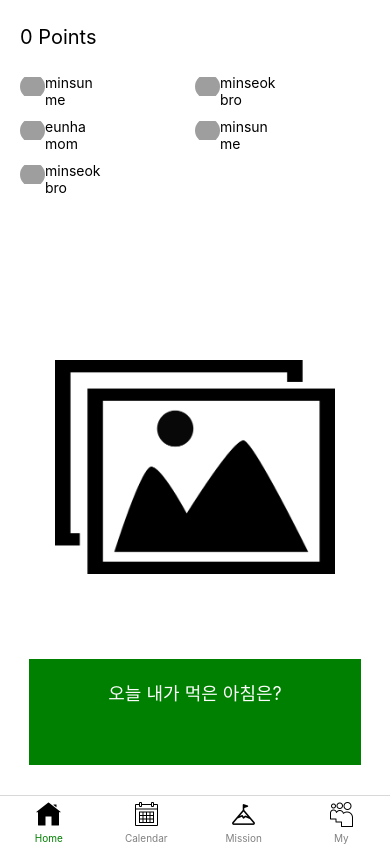
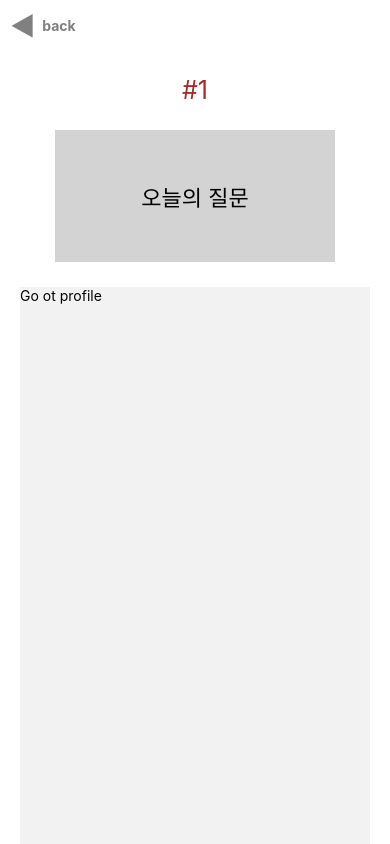
Before and after one commit to Graduation-Project-SMCS/client, a React Native app in the folder MyProject/: screen /QuestComponent in a window 390 px wide. Built offline with nearby package versions, Linux system fonts and the light colour scheme; grey boxes are pictures that could not be loaded; what react-native would draw is missing.

Commit message:
[edit] 질문 페이지 navigator 추가 및 모달 삭제

```diff
--- a/MyProject/App.js
+++ b/MyProject/App.js
@@ -3,6 +3,8 @@ import React from 'react';
 import { DefaultTheme, NavigationContainer } from '@react-navigation/native';
 import AppNavigator from './navigation/AppNavigator';
 import { Platform, StatusBar } from 'react-native';
+import { enableScreens } from 'react-native-screens';
+enableScreens(false);
 
 const App = () => {
   const ColorTheme = {
--- a/MyProject/components/ScreenContainer.js
+++ b/MyProject/components/ScreenContainer.js
@@ -4,6 +4,7 @@ import {SafeAreaView} from "react-native";
 
 const ScreenContainer = props => {
     const { colors } = useTheme();
+    console.log(props.style)
 
     return (
         <SafeAreaView style={{
--- a/MyProject/navigation/AppNavigator.js
+++ b/MyProject/navigation/AppNavigator.js
@@ -3,6 +3,7 @@ import { createStackNavigator } from '@react-navigation/stack';
 import HomeNavigator from './HomeNavigator';
 import AuthNavigator from './AuthNavigator';
 import TodayQuestNavigator from './TodayQuestNavigator';
+import { QuestComponent } from '../pages';
 
 const Stack = createStackNavigator();
 
@@ -16,9 +17,8 @@ const AppNavigator = () => {
                 isSignedIn ?
                 <>
                     <Stack.Screen name="App" children={({navigation}) => <HomeNavigator navigation={navigation}/>} />
-                    {/* <Stack.screen name="Quest" component={Quest} />
-                    <Stack.screen name="Answer" component={Answer} /> */}
-                    <Stack.Screen name="Quest" children={({navigation}) => <TodayQuestNavigator navigation={navigation}/>} />
+                    {/* <Stack.Screen name="TodayQuest" children={({navigation}) => <TodayQuestNavigator navigation={navigation}/>} /> */}
+                    <Stack.Screen name="QuestComponent" component={QuestComponent} />
                 </> :
                 <Stack.Screen name='Auth' children={({navigation}) => <AuthNavigator navigation={navigation} />} />
             }
--- a/MyProject/navigation/HomeNavigator.js
+++ b/MyProject/navigation/HomeNavigator.js
@@ -33,7 +33,6 @@ export default function HomeNavigator({navigation}) {
             <Tab.Screen name="Calendar" component={CalendarScreen} />
             <Tab.Screen name="Mission" component={MissionScreen} />
             <Tab.Screen name="My" component={MyPageScreen} />
-
         </Tab.Navigator>
     );
 };
--- a/MyProject/navigation/TodayQuestNavigator.js
+++ b/MyProject/navigation/TodayQuestNavigator.js
@@ -5,7 +5,7 @@ const Stack = createNativeStackNavigator();
 
 const TodayQuestNavigator = ({navigation}) => {
     return (
-        <Stack.Navigator initialRouteName='Quest' screenOptions={{headerShown: false}}>
+        <Stack.Navigator initialRouteName='Quest' screenOptions={{headerShown: false, animation: 'none'}}>
             <Stack.Screen name="Quest"
                 children={() => <QuestScreen navigation={navigation}/>}
             />
--- a/MyProject/pages/MainPage.js
+++ b/MyProject/pages/MainPage.js
@@ -1,19 +1,14 @@
 import React, { useEffect, useState } from 'react';
 import {
-    StyleSheet,
     View,
     Text,
     Image,
     Pressable,
-    Modal,
   } from 'react-native';
 import ScreenContainer from '../components/ScreenContainer';
-import TodayQuestNavigator from '../navigation/TodayQuestNavigator';
 
 const MainPage = ({ navigation }) => {
   const [familyInfo, setFamilyInfo] = useState([]);
-  const [modalVisible, setModalVisible] = useState(false);
-  const [init, setInit] = useState('');
 
   useEffect(() => {
     setFamilyInfo([
@@ -84,80 +79,16 @@ const MainPage = ({ navigation }) => {
             nativeID='questionBtn'
             style={{ position: 'absolute', bottom: 30, alignSelf: 'center', width: '85%' }}
             onPress={() => {
-              setModalVisible(true)
-              console.log(modalVisible)
+              navigation.navigate('QuestComponent')
             }}
           >
             <View style={{ backgroundColor: 'green' }}>
               <Text style={{ fontSize: 18, padding: 20, color: 'white', textAlign: 'center'}}>오늘 내가 먹은 아침은?</Text>
-              <Text style={{ fontSize: 18, padding: 20, color: 'white', textAlign: 'center'}}>{init}</Text>
             </View>
           </Pressable>
       </ScreenContainer>
-      <Modal
-      animationType='slide'
-      transparent={true}
-      visible={modalVisible}
-    >
-        <View style={styles.centeredView}>
-          <View style={styles.modalView}>
-            <Pressable
-              style={styles.button}
-              onPress={() => setModalVisible(!modalVisible)}
-            >
-              <Text style={styles.textStyle}>X</Text>
-            </Pressable>
-
-            <Text style={{ color: 'brown', fontSize: 25}}>#{1}</Text>
-            <View style={{ backgroundColor: 'lightgray', width: '80%', marginTop: 25, justifyContent: 'center', marginHorizontal: 25 }}>
-              <Text style={{ fontSize: 25, textAlign: 'center', paddingVertical: 50 }}>
-                오늘의 질문
-              </Text>
-            </View>
-            <TodayQuestNavigator navigation={navigation} />
-          </View>
-        </View>
-      </Modal>
     </>
   );
 };
 
 export default MainPage;
-
-const styles = StyleSheet.create({
-  centeredView: {
-    flex: 1,
-    justifyContent: "center",
-    alignItems: "center",
-    marginTop: 22,
-  },
-  modalView: {
-    marginVertical: 20,
-    marginHorizontal: 30,
-    backgroundColor: "white",
-    borderRadius: 20,
-
-    alignItems: "center",
-    shadowColor: "#000",
-    shadowOffset: {
-      width: 0,
-      height: 2
-    },
-    shadowOpacity: 0.25,
-    shadowRadius: 4,
-    elevation: 5,
-    width: '100%',
-    height: '100%',
-  },
-  button: {
-    borderRadius: 20,
-    paddingHorizontal: 35,
-    paddingTop: 35,
-    alignSelf: 'flex-end',
-  },
-  textStyle: {
-    color: 'black',
-    fontWeight: '900',
-    fontSize: 24,
-  },
-});
--- a/MyProject/pages/Quest/AnswerPage.js
+++ b/MyProject/pages/Quest/AnswerPage.js
@@ -1,10 +1,10 @@
 import React from 'react';
 import { Text } from 'react-native';
 
-const Answer = ({ navigation, route }) => {
+const Answer = ({ navigation }) => {
     return (
         <>
-            <Text>This is {route.params.name}'s profile</Text>
+            <Text>This is  profile</Text>
         </>
     );
 };
--- /dev/null
+++ b/MyProject/pages/Quest/QuestComponent.js
@@ -0,0 +1,34 @@
+import React from 'react';
+import { Text, StyleSheet, View } from 'react-native';
+import HeaderNavigation from '../../components/HeaderNavigation';
+import ScreenContainer from '../../components/ScreenContainer';
+import TodayQuestNavigator from '../../navigation/TodayQuestNavigator';
+
+const QuestComponent = ({ navigation }) => {
+    return (
+        <>
+            <HeaderNavigation navigation={navigation} />
+            <ScreenContainer>
+                <Text style={{ color: 'brown', fontSize: 25, textAlign: 'center' }}>#{1}</Text>
+                <View style={styles.questionBox}>
+                    <Text style={{ fontSize: 22, textAlign: 'center', paddingVertical: 50 }}>
+                    오늘의 질문
+                    </Text>
+                </View>
+                <TodayQuestNavigator navigation={navigation}/>
+            </ScreenContainer>
+        </>
+    );
+};
+
+export default QuestComponent;
+
+const styles = StyleSheet.create({
+  questionBox: {
+    backgroundColor: 'lightgray',
+    width: '80%',
+    marginVertical: 25,
+    justifyContent: 'center',
+    alignSelf: 'center'
+  },
+});
--- a/MyProject/pages/Quest/QuestPage.js
+++ b/MyProject/pages/Quest/QuestPage.js
@@ -1,5 +1,5 @@
 import React from 'react';
-import { Text, Pressable } from 'react-native';
+import { Text, Pressable, StyleSheet } from 'react-native';
 
 const Quest = ({ navigation }) => {
     return (
@@ -17,3 +17,41 @@ const Quest = ({ navigation }) => {
 };
 
 export default Quest;
+
+const styles = StyleSheet.create({
+  centeredView: {
+    flex: 1,
+    justifyContent: "center",
+    alignItems: "center",
+    marginTop: 22,
+  },
+  modalView: {
+    marginVertical: 20,
+    marginHorizontal: 30,
+    backgroundColor: "white",
+    borderRadius: 20,
+
+    alignItems: "center",
+    shadowColor: "#000",
+    shadowOffset: {
+      width: 0,
+      height: 2
+    },
+    shadowOpacity: 0.25,
+    shadowRadius: 4,
+    elevation: 5,
+    width: '100%',
+    height: '100%',
+  },
+  button: {
+    borderRadius: 20,
+    paddingHorizontal: 35,
+    paddingTop: 35,
+    alignSelf: 'flex-end',
+  },
+  textStyle: {
+    color: 'black',
+    fontWeight: '900',
+    fontSize: 24,
+  },
+});
--- a/MyProject/pages/index.js
+++ b/MyProject/pages/index.js
@@ -2,6 +2,7 @@ export { default as HomeScreen } from "./MainPage";
 export { default as CalendarScreen } from "./CalendarPage";
 export { default as MissionScreen } from "./QuizPage";
 export { default as MyPageScreen } from "./MyPage";
+export { default as QuestComponent } from "./Quest/QuestComponent";
 export { default as QuestScreen } from "./Quest/QuestPage";
 export { default as AnswerScreen } from "./Quest/AnswerPage";
 export { default as AuthScreen } from "./Auth/AuthPage";
```
